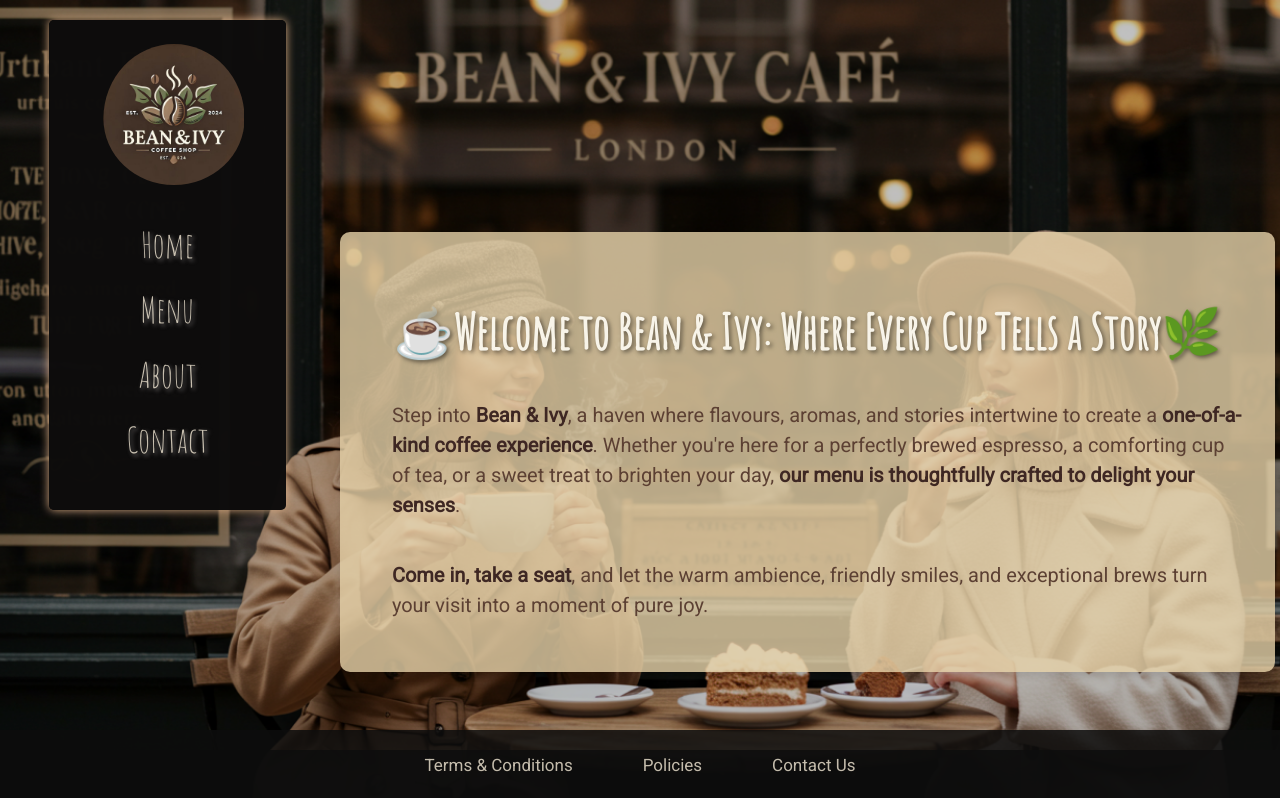
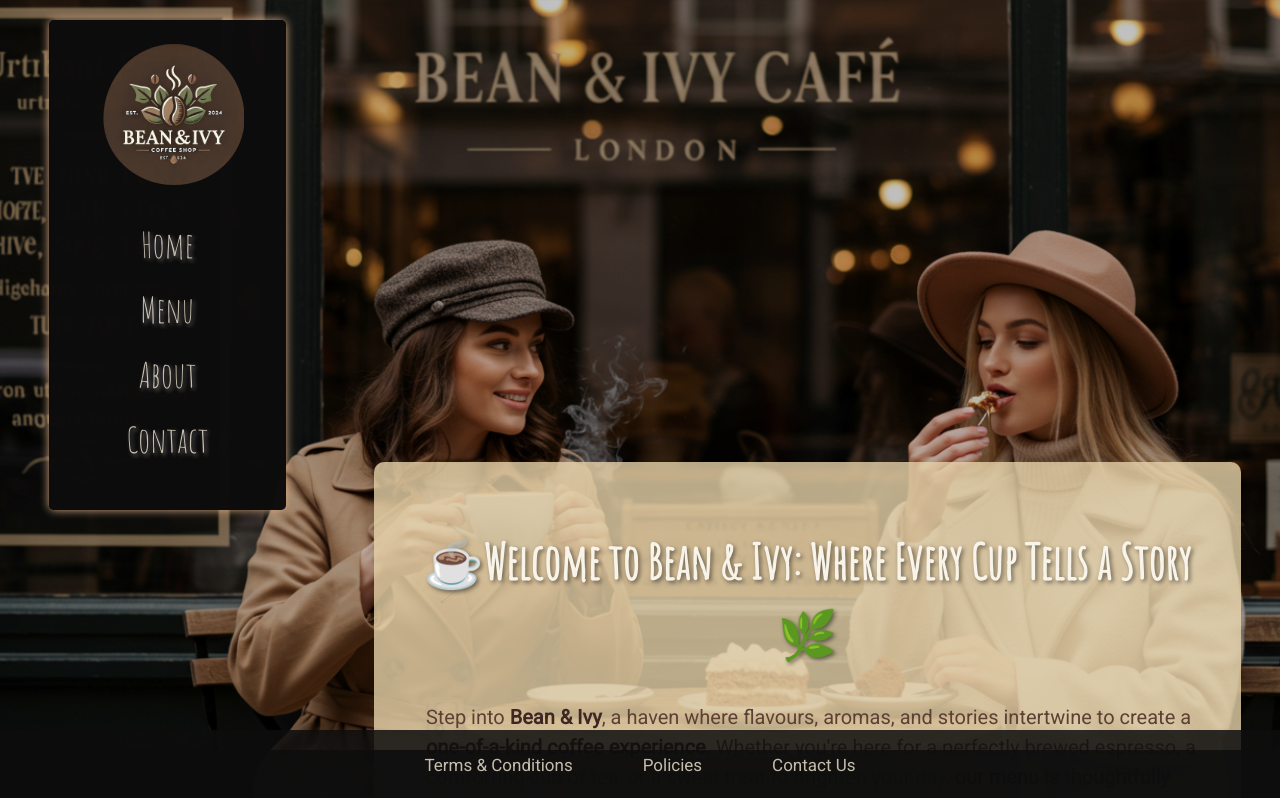
Before and after one commit to Wolfgang2025/BeanIvyCafeApp, a React (Create React App) app: page / in a window 1280 px wide. Shown: the top 798 px of the page. Built offline with nearby package versions, Linux system fonts and the light colour scheme; a web font is replaced by a local one.

Commit message:
updated App and MyRoutes files

```diff
--- a/src/App.js
+++ b/src/App.js
@@ -1,31 +1,51 @@
 import React, { useState } from "react";
-import { CartProvider } from "./context2/CartContext.jsx"; // Import CartProvider
-import { BrowserRouter as Router } from "react-router-dom";
-import MyRoutes from "./components2/routing2/MyRoutes.jsx"; // MyRoutes now handles routing
-import MenuItem from "../src/components2/MenuItem.jsx";
+import MyRoutes from "./components2/routing2/MyRoutes.jsx"; // MyRoutes handles routing
 import "./styles2/styles.css";
 
 function App() {
+  const [cartItems, setCartItems] = useState([]);
+
+  // Function to add an item to the cart
+  const addToCart = (item) => {
+    const existingItem = cartItems.find((cartItem) => cartItem.id === item.id);
+    if (existingItem) {
+      // If the item already exists, update its quantity
+      const updatedCart = cartItems.map((cartItem) =>
+        cartItem.id === item.id
+          ? { ...cartItem, quantity: cartItem.quantity + 1 }
+          : cartItem
+      );
+      setCartItems(updatedCart);
+    } else {
+      // If the item doesn't exist, add it to the cart
+      setCartItems([...cartItems, { ...item, quantity: 1 }]);
+    }
+  };
+
+  // Function to update the quantity of an item in the cart
+  const updateQuantity = (index, newQuantity) => {
+    const updatedCart = [...cartItems];
+    updatedCart[index].quantity = newQuantity;
+    setCartItems(updatedCart);
+  };
+
+  // Function to remove an item from the cart
+  const removeItem = (index) => {
+    const updatedCart = cartItems.filter((_, i) => i !== index);
+    setCartItems(updatedCart);
+  };
+
   return (
-    <CartProvider>
-      {/* <PayPalScriptProvider
-        options={{
-          "client-id":
-            "AdVsAfIiMWgcgtgQeyRX6l9o-cVckBXLJ-tgJS3m1HM7sodaLOLMiSqOw67V7K6h_eAcJxEg9nII_pYQ",
-          currency: "GBP",
-          "enable-funding": "venmo,paylater,card",
-        }}
-      > */}
-      <div className="App">
-        <MyRoutes /> {/* MyRoutes now handles all routing */}
-        {/* PayPal Button Container */}
-        <div
-          id="paypal-button-container"
-          style={{ margin: "20px auto", maxWidth: "500px" }}
-        ></div>
+    <div className="App">
+      <div style={{ paddingTop: "150px", paddingLeft: "80px" }}>
+        <MyRoutes
+          cartItems={cartItems}
+          addToCart={addToCart}
+          updateQuantity={updateQuantity}
+          removeItem={removeItem}
+        />
       </div>
-      {/* </PayPalScriptProvider>  */}
-    </CartProvider>
+    </div>
   );
 }
 
--- a/src/components2/routing2/MyRoutes.jsx
+++ b/src/components2/routing2/MyRoutes.jsx
@@ -1,50 +1,7 @@
-// import { BrowserRouter as Router, Routes, Route } from "react-router-dom";
-// import Navbar from "../routing2/NavBar"; //The Navbar is rendered above the <Routes> component, so it appears on all pages.
-// import HomePage from "../../pages2/HomePage";
-// import MenuPage from "../../pages2/MenuPage";
-// import ProductPage from "../../pages2/ProductPage";
-// import CheckoutPage from "../../pages2/CheckoutPage"; // Adjust the import path as needed
-// import AboutUs from "../../pages2/AboutUs";
-// import Contact from "../../pages2/Contact";
-// import OrderingTCs from "../../pages2/OrderingTCs";
-// import PrivacyPolicy from "../../pages2/PrivacyPolicy";
-// import Footer from "./Footer";
-// import "../../styles2/styles.css";
-
-// const MyRoutes = () => {
-//   return (
-//     <>
-//       <Router>
-//         <div className="nav-routes-container">
-//           <div>
-//             <Navbar />
-//           </div>
-//           <Routes>
-//             <Route path="/" element={<HomePage />} />
-//             <Route path="/menu" element={<MenuPage />} />
-//             <Route path="/product/:id/" element={<ProductPage />} />
-//             <Route path="/checkout" element={<CheckoutPage />} />
-//             <Route path="/about" element={<AboutUs />} />
-//             <Route path="/contact" element={<Contact />} />
-//             <Route path="/orderingtcs" element={<OrderingTCs />} />
-//             <Route path="/PrivacyPolicy" element={<PrivacyPolicy />} />
-//           </Routes>
-//         </div>
-//         <div className="footer">
-//           <Footer />
-//         </div>
-//       </Router>
-//     </>
-//   );
-// };
-
-// export default MyRoutes;
-
 import { BrowserRouter as Router, Routes, Route } from "react-router-dom";
 import Navbar from "./NavBar";
 import HomePage from "../../pages2/HomePage";
 import MenuPage from "../../pages2/MenuPage";
-import ProductPage from "../../pages2/ProductPage";
 import CheckoutPage from "../../pages2/CheckoutPage";
 import AboutUs from "../../pages2/AboutUs";
 import Contact from "../../pages2/Contact";
@@ -67,7 +24,6 @@
               path="/menu"
               element={<MenuPage cartItems={cartItems} addToCart={addToCart} />}
             />
-            <Route path="/product/:id/" element={<ProductPage />} />
             <Route
               path="/checkout"
               element={
```
